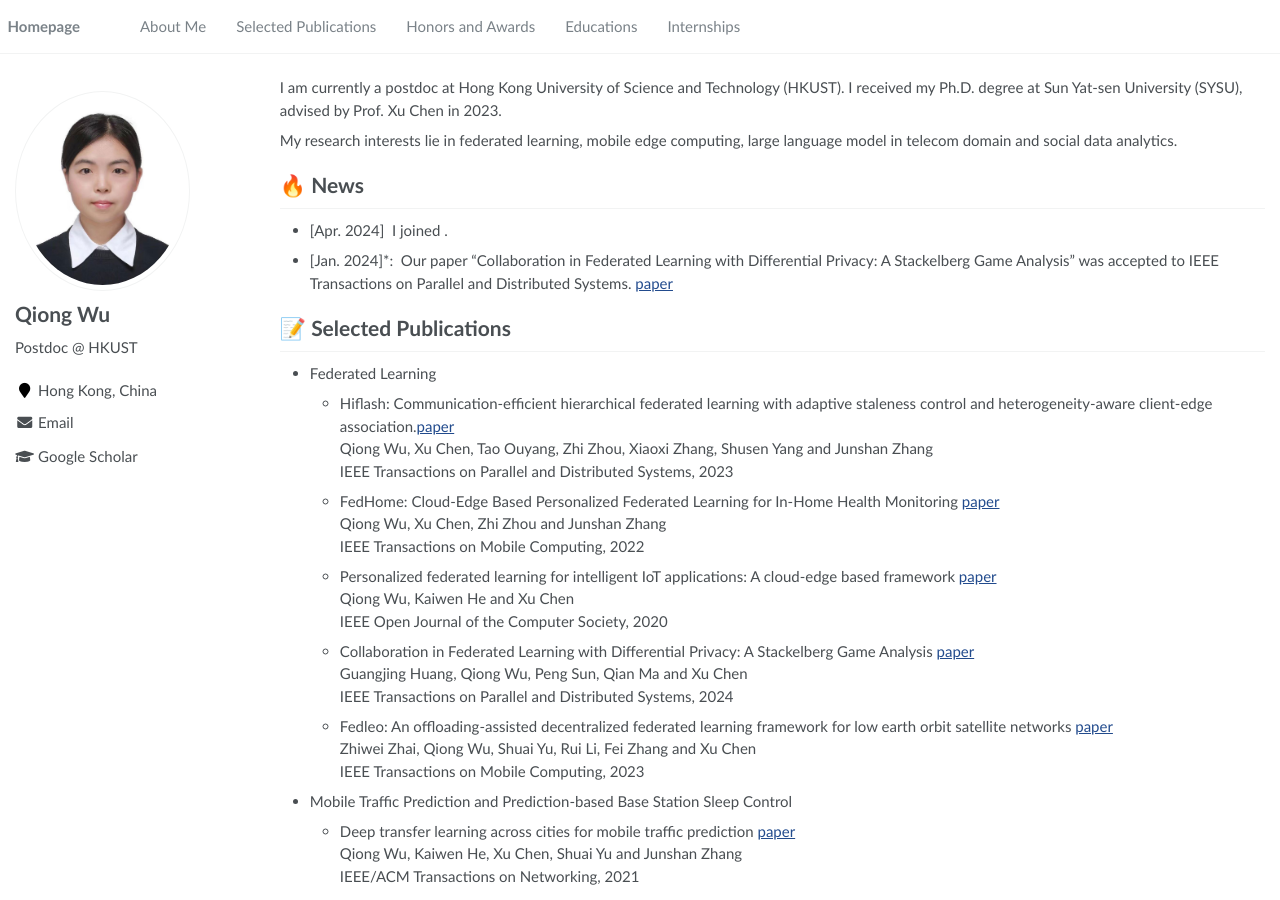
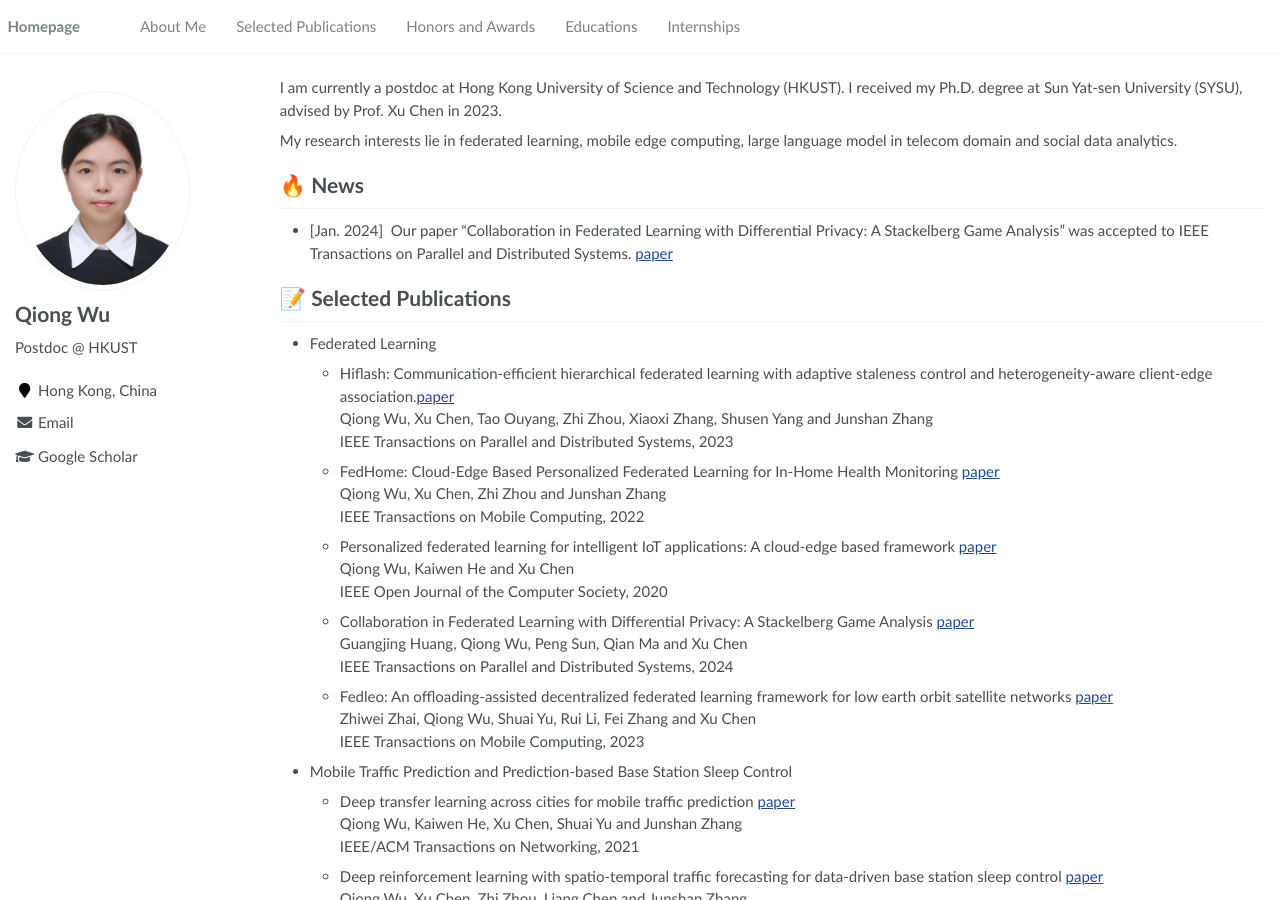
Before and after one commit to Joaniewu/joaniewu.github.io, a Jekyll site: the page built from _pages/about.md, in a window 1280 px wide and 900 px high. Built offline with Jekyll 4.4.1, drawn with Linux system fonts in a browser that asks for light colours.

Commit message:
Update about.md

```diff
--- a/_pages/about.md
+++ b/_pages/about.md
@@ -25,8 +25,7 @@ My research interests lie in federated learning, mobile edge computing, large la
 
 
 # 🔥 News
-- [Apr. 2024] &nbsp;I joined .
-- [Jan. 2024]*: &nbsp;Our paper "Collaboration in Federated Learning with Differential Privacy: A Stackelberg Game Analysis" was accepted to IEEE Transactions on Parallel and Distributed Systems. [paper](https://ieeexplore.ieee.org/abstract/document/10400897)
+- [Jan. 2024] &nbsp;Our paper "Collaboration in Federated Learning with Differential Privacy: A Stackelberg Game Analysis" was accepted to IEEE Transactions on Parallel and Distributed Systems. [paper](https://ieeexplore.ieee.org/abstract/document/10400897)
 
 
 # 📝 Selected Publications
```
